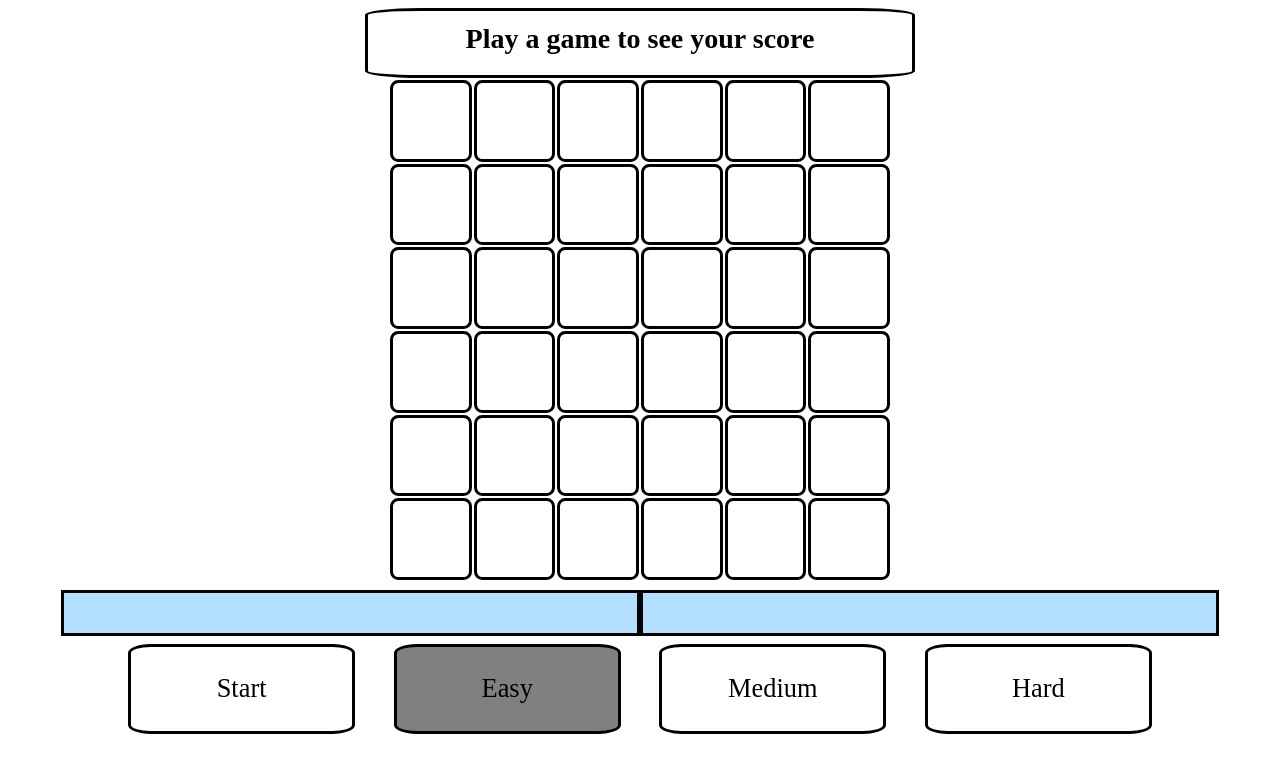
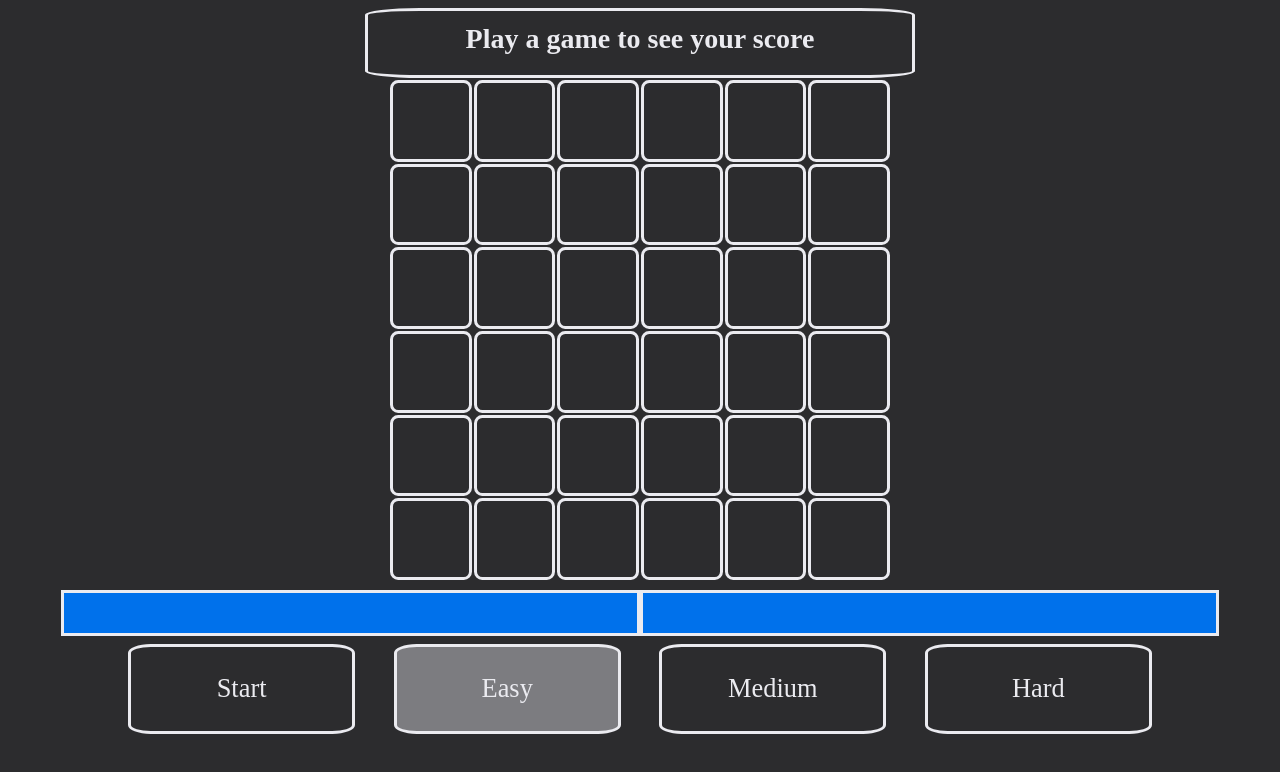
Before and after one commit to tmasdev/visualMemoryTest, a website: page index.html in a window 1280 px wide. Both pictures are taken after a click on the element "Easy". Drawn offline with Linux system fonts and the light colour scheme.

Commit message:
commit on master

```diff
--- a/index.html
+++ b/index.html
@@ -10,7 +10,7 @@
   <body class = "unselectable">
     <table id="fiveXTable"class="table">
       <div id="scoreDiv">
-        <h1 id="scoreTxt">Play a game to see your score</h1>
+        <h1 id="scoreTxt" class="textBox">Play a game to see your score</h1>
       </div>
         <tbody class="tableBody">
           <tr class="tableRow">
@@ -70,21 +70,21 @@
     <div id="gameBar">
       <div id="instructionBar">
         <div id="instructionBox">
-          <p id = "instructionText" style="text-align: center;"></p>
+          <p id = "instructionText" class="textBox" style="text-align: center;"></p>
         </div>
       </div>
       <div id="menuBar">
         <div id="startButton" class = "menuItem configsButton" onclick="startGame()">
-          <p style="text-align: center;">Start</p>
+          <p style="text-align: center;" class="textBox">Start</p>
         </div>
-        <div id="easyButton" class = "menuItem configsButton" style = "background-color: gray;" onclick="setMode('easy')">
-          <p style="text-align: center;">Easy</p>
+        <div id="easyButton" class = "menuItem configsButton" style = "background-color: #7c7c80;" onclick="setMode('easy')">
+          <p style="text-align: center;" class="textBox">Easy</p>
         </div>
         <div id="mediumButton" class = "menuItem configsButton" onclick="setMode('medium')">
-          <p style="text-align: center;">Medium</p>
+          <p style="text-align: center;" class="textBox">Medium</p>
         </div>
         <div id="hardButton" class = "menuItem configsButton" onclick="setMode('hard')">
-          <p style="text-align: center;">Hard</p>
+          <p style="text-align: center;" class="textBox">Hard</p>
         </div>
       </div>
     </div>
--- a/index.js
+++ b/index.js
@@ -26,7 +26,7 @@ function updateScore(){
 function resetBoard(color, gen, sel){
     for (let i = 0; i < boxes; i++) {
       if(color==true){
-        document.getElementById('box'+i).style.backgroundColor = 'white';
+        document.getElementById('box'+i).style.backgroundColor = '#2c2c2e';
       };
       if(gen==true){
         document.getElementById('box'+i).setAttribute("data-generated", "0");
@@ -51,7 +51,7 @@ function randomiseBoard(){
   for (let i = 0; i < boxes; i++) {
     if(randint(0, maxInt)==0) {
       //setting random board
-      document.getElementById('box'+i).style.backgroundColor = 'gray';
+      document.getElementById('box'+i).style.backgroundColor = '#7c7c80';
       document.getElementById('box'+i).setAttribute("data-generated", "1");
     };
   };
@@ -64,10 +64,10 @@ function changebox(boxNum){
   if(stage=="write"){
     if(document.getElementById("box" + boxNum).getAttribute("data-selected")=="0"){
       document.getElementById("box" + boxNum).setAttribute("data-selected", "1")
-      document.getElementById("box" + boxNum).style.backgroundColor = 'gray';
+      document.getElementById("box" + boxNum).style.backgroundColor = '#7c7c80';
     }else{
       document.getElementById("box" + boxNum).setAttribute("data-selected", "0")
-      document.getElementById("box" + boxNum).style.backgroundColor = 'white';
+      document.getElementById("box" + boxNum).style.backgroundColor = '#2c2c2e';
     };
   };
 }
@@ -78,25 +78,25 @@ function setMode(mode){
       maxInt = 4;
       time = 7;
       document.getElementById("timerBar").style.animationDuration = time+"s";
-      document.getElementById("hardButton").style.backgroundColor = 'white';
-      document.getElementById("mediumButton").style.backgroundColor = 'white';
-      document.getElementById("easyButton").style.backgroundColor = 'gray';
+      document.getElementById("hardButton").style.backgroundColor = '#2c2c2e';
+      document.getElementById("mediumButton").style.backgroundColor = '#2c2c2e';
+      document.getElementById("easyButton").style.backgroundColor = '#7c7c80';
     } else if(mode=="medium") {
       difficulty = "medium";
       maxInt = 2;
       time = 7;
       document.getElementById("timerBar").style.animationDuration = time+"s";
-      document.getElementById("hardButton").style.backgroundColor = 'white';
-      document.getElementById("mediumButton").style.backgroundColor = 'gray';
-      document.getElementById("easyButton").style.backgroundColor = 'white';
+      document.getElementById("hardButton").style.backgroundColor = '#2c2c2e';
+      document.getElementById("mediumButton").style.backgroundColor = '#7c7c80';
+      document.getElementById("easyButton").style.backgroundColor = '#2c2c2e';
     } else if(mode=="hard") {
       difficulty = "hard";
       maxInt = 2;
       time = 8;
       document.getElementById("timerBar").style.animationDuration = time+"s";
-      document.getElementById("hardButton").style.backgroundColor = 'gray';
-      document.getElementById("mediumButton").style.backgroundColor = 'white';
-      document.getElementById("easyButton").style.backgroundColor = 'white';
+      document.getElementById("hardButton").style.backgroundColor = '#7c7c80';
+      document.getElementById("mediumButton").style.backgroundColor = '#2c2c2e';
+      document.getElementById("easyButton").style.backgroundColor = '#2c2c2e';
     };
   }else{
   };
--- a/styles.css
+++ b/styles.css
@@ -1,3 +1,6 @@
+html{
+  background-color: #2c2c2e;
+}
 @keyframes barTimer{
   from{width: 0%;}
   to{width: 100%;}
@@ -21,24 +24,24 @@
 .box{
   height: fit-content;
   width: fit-content;
-  border: solid black;
+  border: solid #ebebf0;
   border-radius: 10%;
-  background-color: white;
+  background-color: #2c2c2e;
 }
 #timerBound{
   margin: 1vh auto;
   width: 90vw;
   height: 5vh;
-  border: solid black;
-  background-color: rgba(0, 150, 255, 0.3);
+  border: solid #ebebf0;
+  background-color: #0071eb;
 }
 #timerBar{
   position: relative;
   margin: -0.2vh auto;
   width: 0%;
   height: 95%;
-  border: solid black;
-  background-color: rgba(0, 150, 255);
+  border: solid #ebebf0;
+  background-color: #0a84ff;
   animation-duration: 7s;
   animation-timing-function: linear;
 }
@@ -56,9 +59,9 @@
 #instructionBox {
   width: 87.5%;
   justify-self: center;
-  border: solid black;
+  border: solid #ebebf0;
   border-radius: 10%;
-  background-color: white;
+  background-color: #2c2c2e;
   justify-content: center;
   -webkit-user-select: none; /* Safari */
   -moz-user-select: none; /* Firefox */
@@ -75,7 +78,7 @@
   font-size: 3.3vh;
   width: 17.5vw;
   border: solid;
-  border-color: black;
+  border-color: #ebebf0;
   border-radius: 10%;
   justify-content: center;
 }
@@ -85,9 +88,9 @@
   max-height: 10vw;
   max-width: 95vw;
   border:solid;
-  border-color: black;
+  border-color: #ebebf0;
   border-radius: 10%;
-  background-color: white;
+  background-color: #2c2c2e;
   text-align: center;
   justify-self: center;
   justify-content: center;
@@ -131,3 +134,6 @@
     font-size: 4.93vw;
   }
 }
+.textBox{
+  color: #ebebf0;
+}
```
